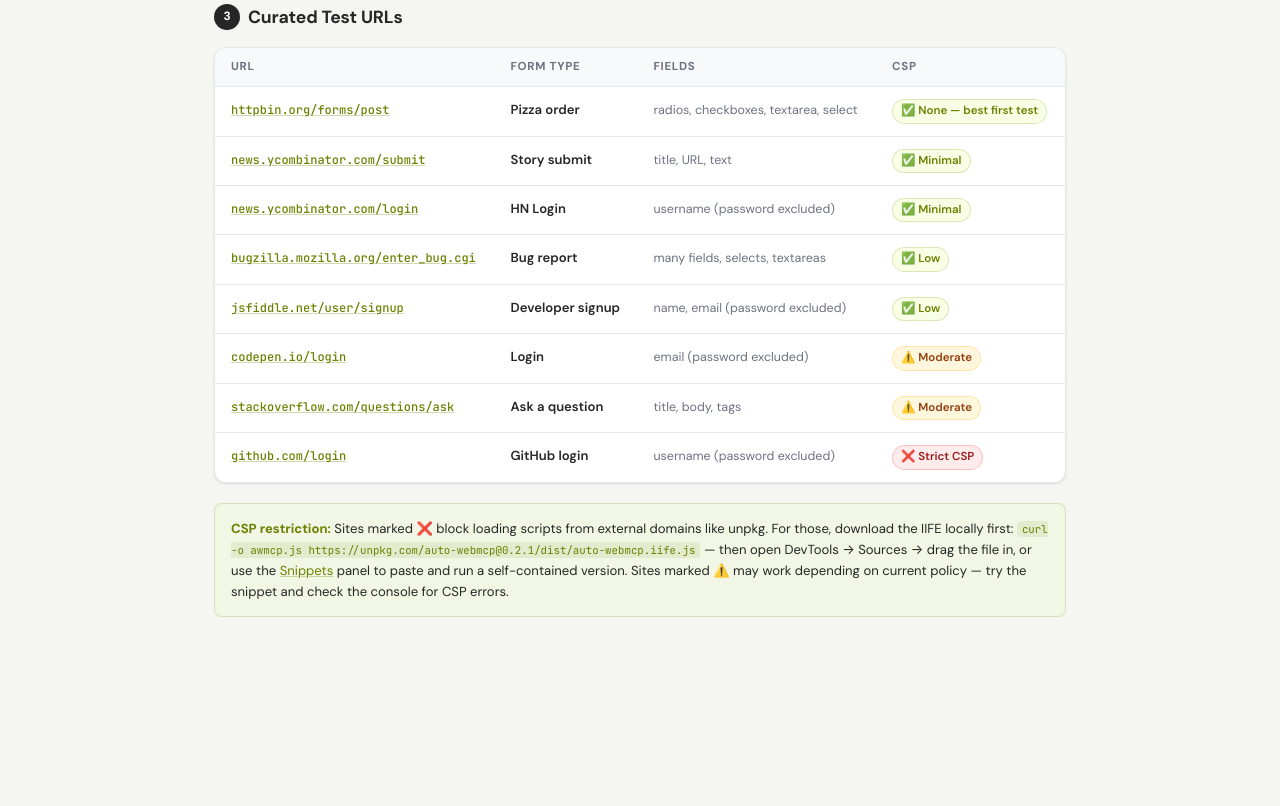
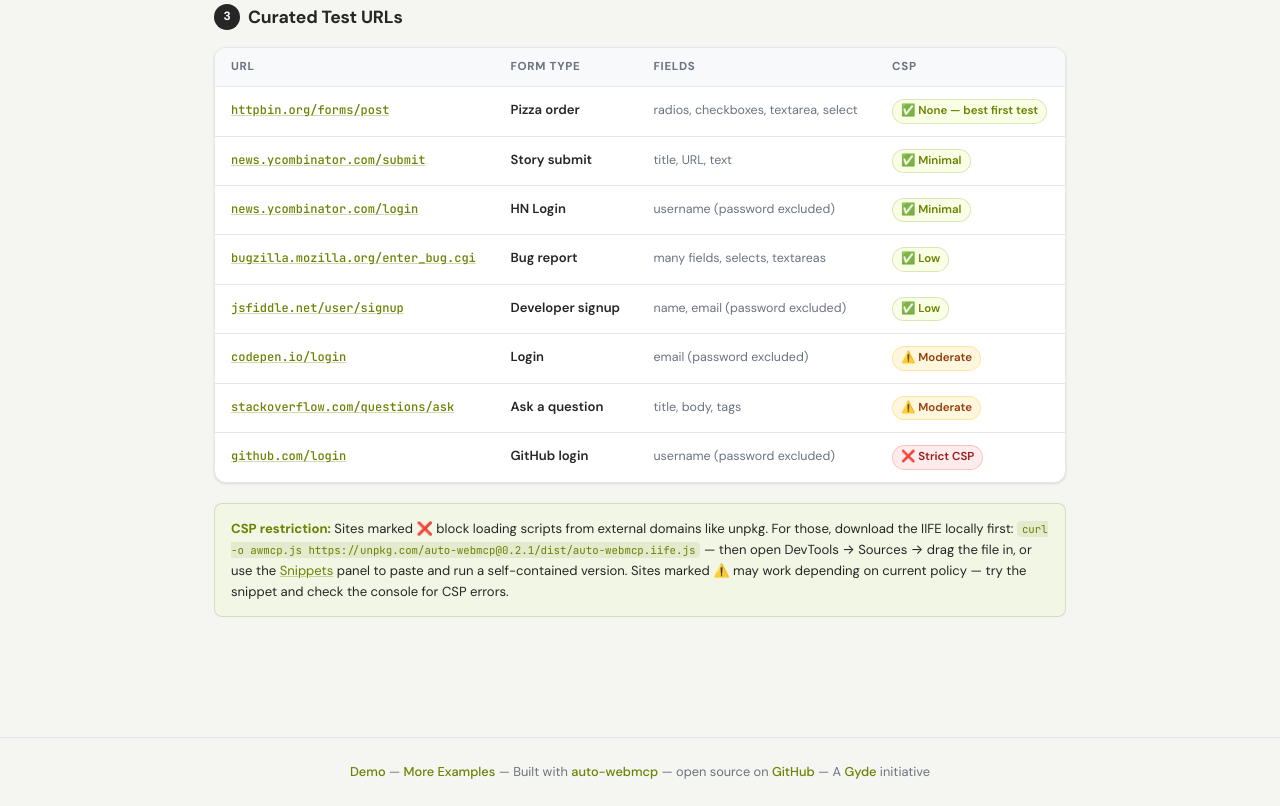
Before and after one commit to prasanna-gyde/auto-webmcp, a website: page docs/try-it.html in a window 1280 px wide. Shown: the part 1455-2261 px from the top of the page. Before the commit the page ends 2192 px from the top, so only its background shows below. Drawn offline with Linux system fonts and the light colour scheme.

Commit message:
feat: add footer to try-it page

```diff
--- a/docs/try-it.html
+++ b/docs/try-it.html
@@ -216,6 +216,17 @@
       padding: 1px 5px; border-radius: 4px; color: var(--dark-green);
     }
 
+    /* ── Footer ─────────────────────────────────────────────────────────── */
+    .page-footer {
+      border-top: 1px solid var(--border);
+      padding: 1.5rem;
+      text-align: center;
+      font-size: 0.8rem;
+      color: var(--text-muted);
+    }
+    .page-footer a { color: var(--dark-green); font-weight: 500; }
+    .page-footer a:hover { text-decoration: underline; }
+
     @media (max-width: 640px) {
       .page-intro h1 { font-size: 1.4rem; }
       .url-table th:nth-child(3),
@@ -401,6 +412,14 @@
 
   </div><!-- /page-content -->
 
+  <footer class="page-footer">
+    <a href="demo">Demo</a> &mdash;
+    <a href="more-examples">More Examples</a> &mdash;
+    Built with <a href="https://www.npmjs.com/package/auto-webmcp" target="_blank" rel="noopener">auto-webmcp</a> &mdash;
+    open source on <a href="https://github.com/prasanna-gyde/auto-webmcp" target="_blank" rel="noopener">GitHub</a> &mdash;
+    A <a href="https://gyde.ai" target="_blank" rel="noopener">Gyde</a> initiative
+  </footer>
+
   <script>
     // ── The console snippet ──────────────────────────────────────────────────
     // Short version: proxy + invoke helper + load IIFE then panel from CDN.
```
